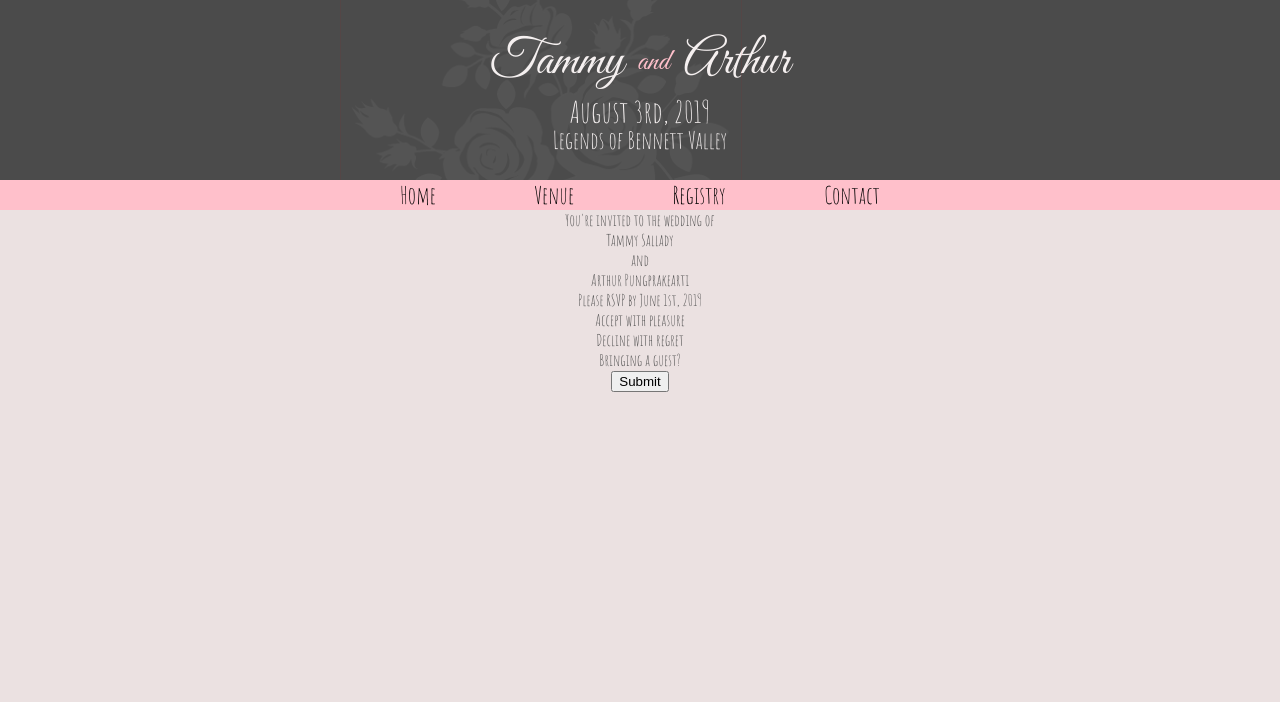
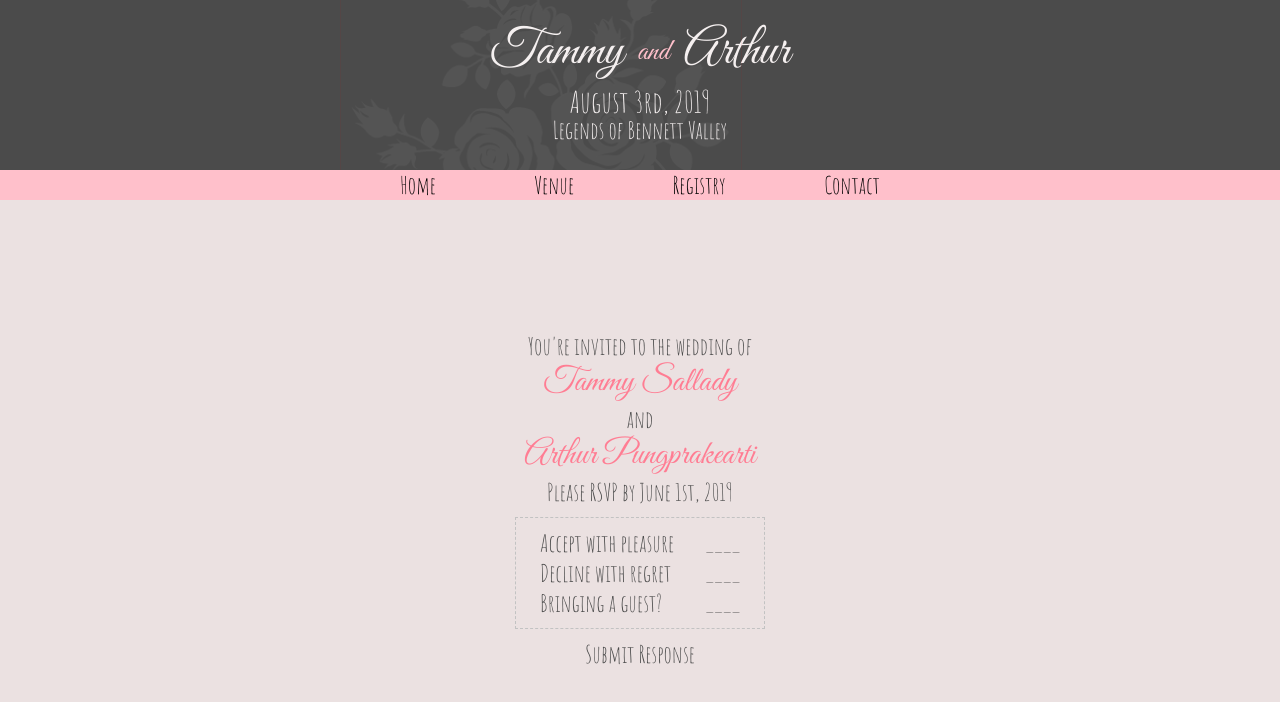
Before and after one commit to pungprakearti/tamthur, a React (Create React App) app: page /rsvp/1 in a window 1280 px wide. Shown: the top 702 px of the page. Built offline with nearby package versions, Linux system fonts and the light colour scheme.

Commit message:
Started styling RSVP. No functionality right now.

```diff
--- a/src/App.js
+++ b/src/App.js
@@ -24,6 +24,7 @@ class App extends Component {
     return (
       <div className="App">
         <Top date={this.state.date} venue={this.state.venue} />
+
         <Switch>
           {/* <Route exact path="/" render={() => 'home page'} />
           <Route exact path="/venue" render={() => 'venue'} />
--- a/src/RSVP.js
+++ b/src/RSVP.js
@@ -1,4 +1,5 @@
 import React, { Component } from 'react';
+import './RSVP.scss';
 
 export default class RSVP extends Component {
   constructor(props) {
@@ -16,15 +17,24 @@ export default class RSVP extends Component {
           and
           <div className="RSVP-name">Arthur Pungprakearti</div>
         </div>
-        {/* {this.props.date}
-        {this.props.address} */}
         <div className="RSVP-end">Please RSVP by {this.props.endDate}</div>
-        <div className="RSVP-yesorno">
-          <div className="RSVP-option">Accept with pleasure</div>
-          <div className="RSVP-option">Decline with regret</div>
+        <div className="RSVP-options-cont">
+          <div className="RSVP-options-box">
+            <div className="RSVP-option">
+              <div className="RSVP-option-question">Accept with pleasure</div>
+              <div className="RSVP-option-answer">____</div>
+            </div>
+            <div className="RSVP-option">
+              <div className="RSVP-option-question">Decline with regret</div>
+              <div className="RSVP-option-answer">____</div>
+            </div>
+            <div className="RSVP-option">
+              <div className="RSVP-option-question">Bringing a guest?</div>
+              <div className="RSVP-option-answer">____</div>
+            </div>
+          </div>
         </div>
-        <div className="RSVP-option">Bringing a guest?</div>
-        <button>Submit</button>
+        <div>Submit Response</div>
       </div>
     );
   }
--- /dev/null
+++ b/src/RSVP.scss
@@ -0,0 +1,46 @@
+@import './_config.scss';
+
+.RSVP-cont {
+  display: flex;
+  flex-direction: column;
+  justify-content: center;
+  height: calc(100vh - 200px);
+}
+
+.RSVP-name {
+  color: rgb(255, 125, 147);
+  font-family: $headerff;
+  font-size: 34px;
+}
+
+.RSVP-option {
+  display: flex;
+  flex-direction: row;
+  justify-content: space-between;
+  width: 100%;
+  max-width: 200px;
+}
+
+.RSVP-options-box {
+  margin-top: 10px;
+  margin-bottom: 10px;
+  display: flex;
+  flex-direction: column;
+  align-items: center;
+  border: 1px dashed rgb(194, 194, 194);
+  padding: 10px;
+  box-sizing: border-box;
+  width: 250px;
+}
+
+.RSVP-options-cont {
+  display: flex;
+  flex-direction: column;
+  align-items: center;
+}
+
+@media only screen and (min-height: 825px) {
+  .RSVP-cont {
+    height: calc(100vh - 400px);
+  }
+}
--- a/src/Top.scss
+++ b/src/Top.scss
@@ -10,7 +10,7 @@
 }
 
 .Top-header {
-  padding-top: 30px;
+  padding-top: 20px;
   position: relative;
 }
 
--- a/src/index.scss
+++ b/src/index.scss
@@ -8,6 +8,7 @@ body {
   -moz-osx-font-smoothing: grayscale;
   background-color: $bg2;
   color: $pText;
+  font-size: 24px;
 }
 
 code {
```
